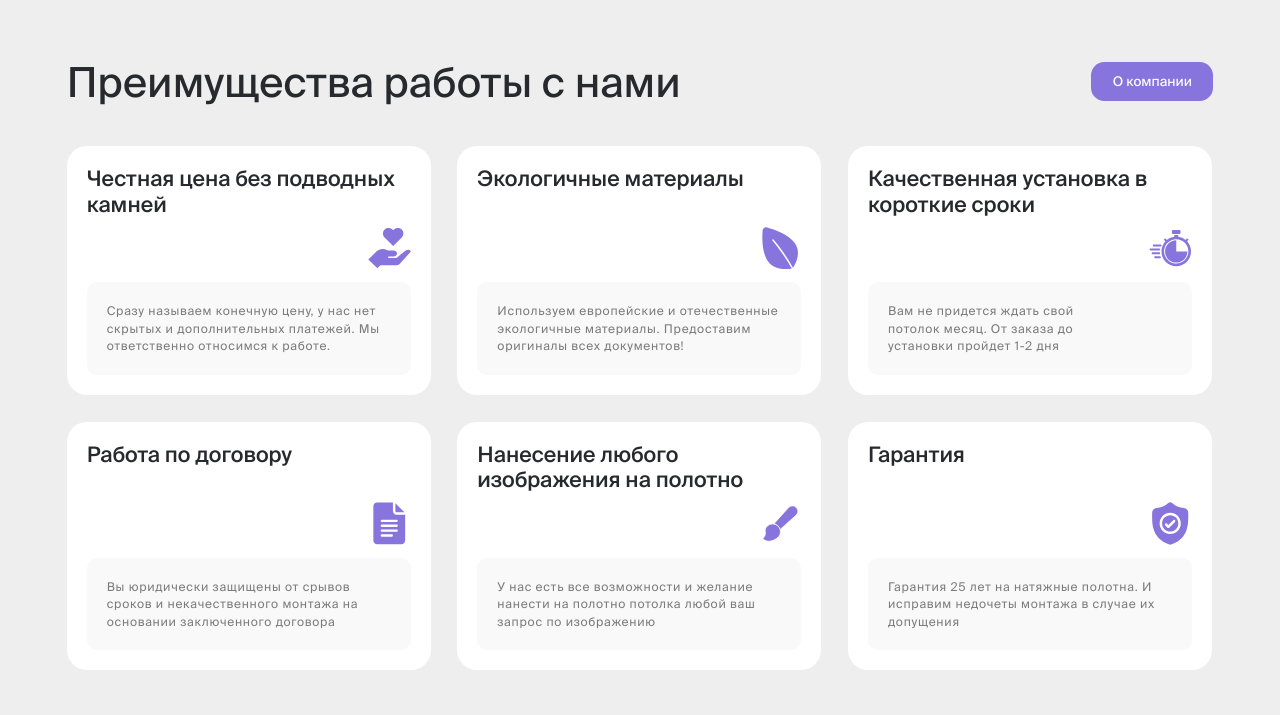
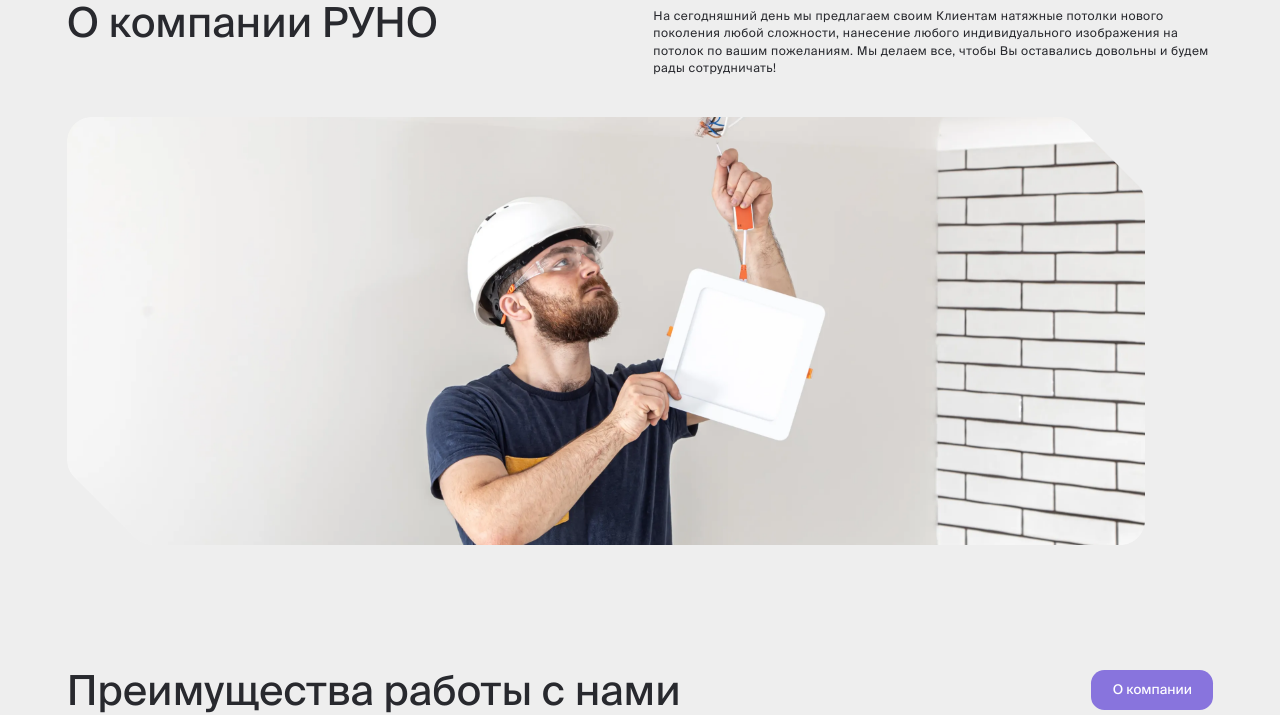
Before and after one commit to KuloverovaOlga/runo, a website built with webpack: page src/about.html in a window 1280 px wide. Shown: the part 95-810 px from the top of the page. Built offline with nearby package versions, Linux system fonts and the light colour scheme.

Commit message:
feat: add about-banner section desc+mob

```diff
--- a/src/about.html
+++ b/src/about.html
@@ -11,7 +11,7 @@
         <div class="wrapper">
             <include src="./components/header.html"></include>
             <main class="main">
-
+                <include src="./components/about-banner.html"></include>
                 <include src="./components/advantages.html"></include>
                 <include src="./components/certificates.html"></include>
                 <include src="./components/reviews.html"></include>
--- /dev/null
+++ b/src/components/about-banner.html
@@ -0,0 +1,15 @@
+<section class="about-banner">
+  <div class="container">
+    <div class="about-banner__heading">
+      <p class="about-banner__title title-h1">О компании РУНО</p>
+      <p class="about-banner__subtitle title-h5">
+        На сегодняшний день мы предлагаем своим Клиентам натяжные потолки нового поколения любой сложности, нанесение любого индивидуального изображения на потолок по вашим пожеланиям. Мы делаем все, чтобы Вы оставались довольны и будем рады сотрудничать!
+      </p>
+    </div>
+    <div class="about-banner__wrapper">
+      <div class="about-banner__img">
+        <img src="./assets/images/about-banner.webp" alt="">
+      </div>
+    </div>
+  </div>
+</section>
--- a/src/index.scss
+++ b/src/index.scss
@@ -19,3 +19,4 @@
 @import './scss/components/repair-banner';
 @import './scss/components/repair-prices';
 @import './scss/components/our-works';
+@import './scss/components/about-banner';
--- /dev/null
+++ b/src/scss/components/_about-banner.scss
@@ -0,0 +1,68 @@
+.about-banner {
+  padding: 0 0 9rem;
+
+  @include small-tablet {
+    padding: 0 0 10rem;
+  }
+
+  &__heading {
+    display: flex;
+    justify-content: space-between;
+    margin-bottom: 6rem;
+
+    @include small-tablet {
+      flex-direction: column;
+      gap: 4.8rem;
+      margin-bottom: 6.4rem;
+    }
+  }
+
+  &__title {
+    width: 76.8rem;
+
+    @include small-tablet {
+      width: 100%;
+      font-size: 6.4rem;
+      line-height: 120%;
+    }
+  }
+
+  &__subtitle {
+    width: 84rem;
+    letter-spacing: 0.072rem;
+    margin-top: 1.5rem;
+
+    @include small-tablet {
+      margin: 0;
+      font-size: 2.8rem;
+      letter-spacing: 0.11rem;
+      width: 100%;
+    }
+  }
+
+  &__wrapper {
+    position: relative;
+  }
+
+  &__img {
+    -webkit-mask-image: url(./assets/images/repair-banner__mask.webp);
+    mask-image: url(./assets/images/repair-banner__mask.webp);
+    -webkit-mask-repeat: no-repeat;
+    mask-repeat: no-repeat;
+    -webkit-mask-size: contain;
+    mask-size: contain;
+    height: 64.3rem;
+    width: 100%;
+
+    @include small-tablet {
+      -webkit-mask-image: url(./assets/images/repair-banner__mask-mob.webp);
+      mask-image: url(./assets/images/repair-banner__mask-mob.webp);
+      height: 48rem;
+    }
+
+    img {
+      height: 100%;
+      object-fit: cover;
+    }
+  }
+}
```
Also changed, not shown: src/assets/images/about-banner.webp (added).
